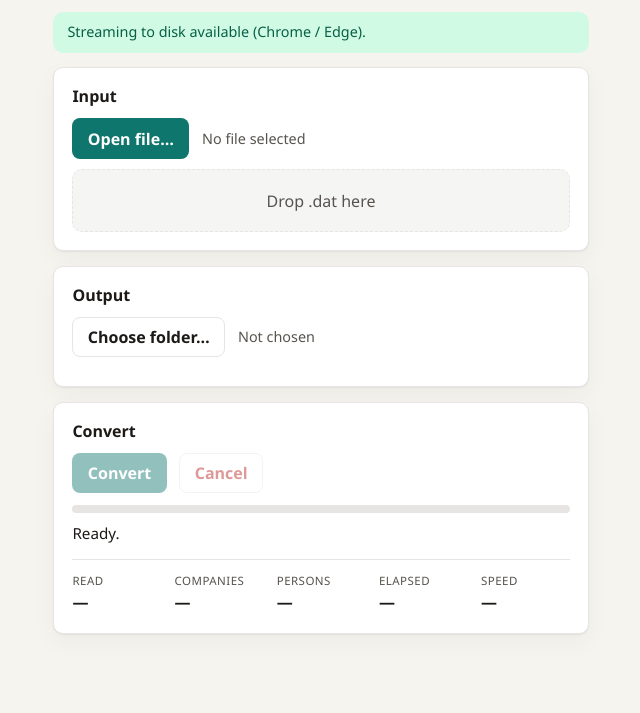
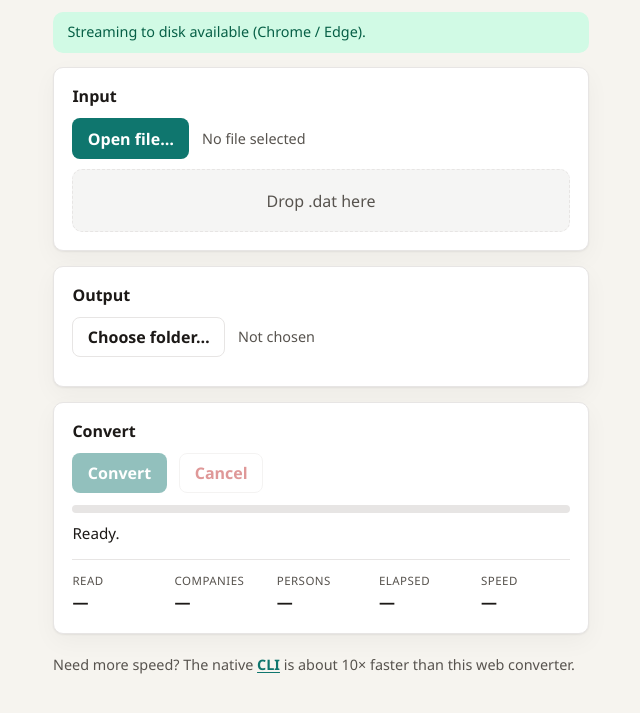
Before and after one commit to mrbrianevans/ch-fixedwidth, a website with bundled scripts: page web/index.html in a window 1280 px wide. Shown: the part 99-812 px from the top of the page, without its empty margins (319-959 px from the left). Built offline with nearby package versions, Linux system fonts and the light colour scheme.

Commit message:
Link GitHub Releases CLI from the converter footer.
Note that the native CLI is about 10× faster than the browser converter.

```diff
--- a/web/index.html
+++ b/web/index.html
@@ -54,6 +54,12 @@
           <div><dt>Speed</dt><dd id="stat-speed">—</dd></div>
         </dl>
       </section>
+
+      <p class="footer muted">
+        Need more speed? The native
+        <a href="https://github.com/mrbrianevans/ch-fixedwidth/releases">CLI</a>
+        is about 10× faster than this web converter.
+      </p>
     </main>
   </body>
 </html>
--- a/web/styles.css
+++ b/web/styles.css
@@ -221,3 +221,19 @@ body {
   background: var(--ok-bg);
   color: var(--ok-text);
 }
+
+.footer {
+  margin: 1.25rem 0 0;
+  font-size: 0.9rem;
+}
+
+.footer a {
+  color: var(--accent);
+  font-weight: 600;
+  text-decoration: underline;
+  text-underline-offset: 0.12em;
+}
+
+.footer a:hover {
+  color: var(--accent-hover);
+}
```
